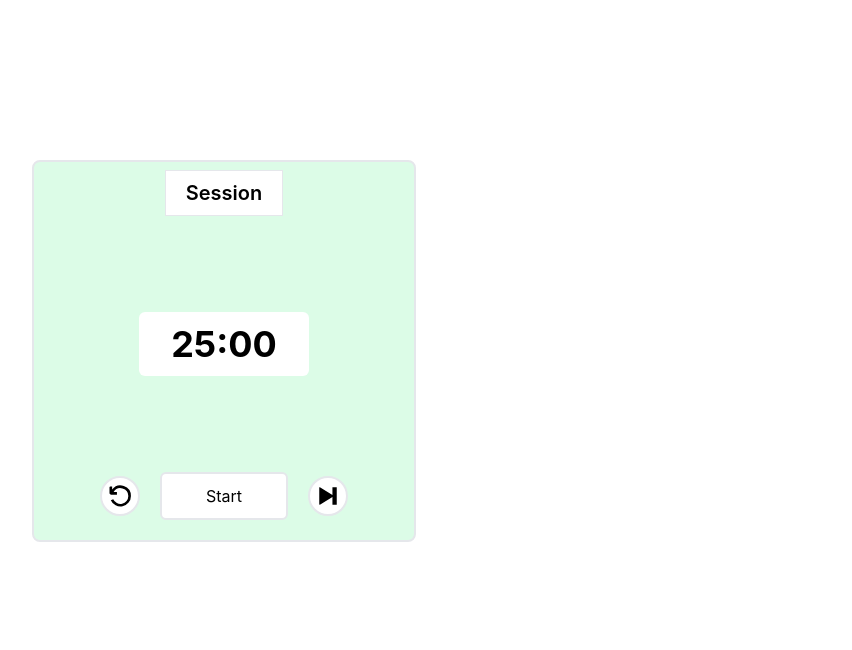
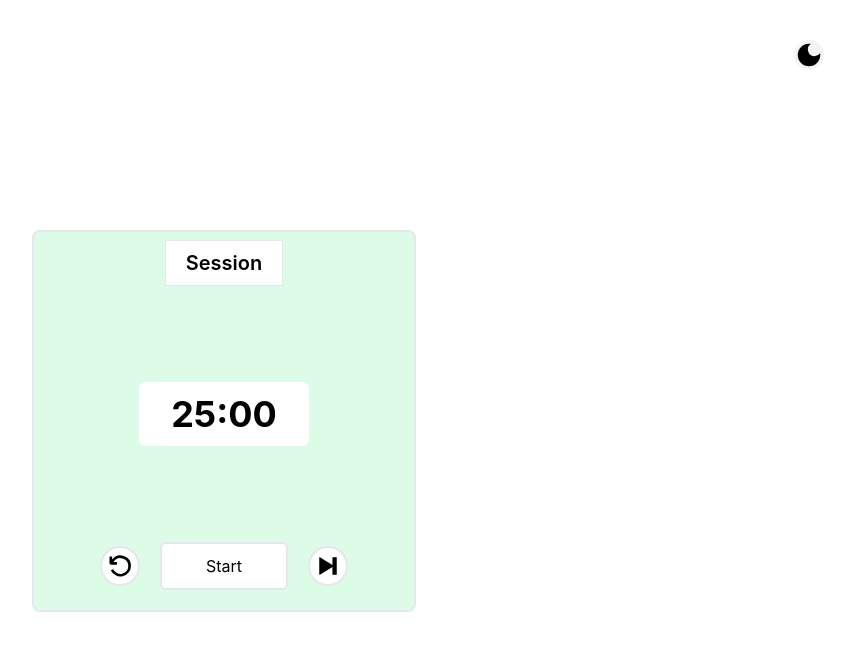
Before and after one commit to VipinTiwari-96/Pomodoro, a React (Create React App) app: page / in a window 1280 px wide. Shown: the top 650 px of the page, without its empty margins (416-1268 px from the left). Built offline with nearby package versions, Linux system fonts and the light colour scheme.

Commit message:
dark mode

```diff
--- a/src/App.tsx
+++ b/src/App.tsx
@@ -1,9 +1,32 @@
+import { useState } from "react";
 import TimerContainer from "./components/TimerContainer";
+import { MdDarkMode } from "react-icons/md";
+import { MdOutlineDarkMode } from "react-icons/md";
 
 function App() {
+  const [toogleTheme, setToogleTheme] = useState<boolean>(false);
   return (
-    <div className="pt-40">
-      <TimerContainer />
+    <div
+      className={`h-screen p-10 ${toogleTheme ? "bg-gray-800" : "bg-white"}`}
+    >
+      <div className=" flex justify-end ">
+        {toogleTheme ? (
+          <MdOutlineDarkMode
+            onClick={() => setToogleTheme(false)}
+            size={30}
+            className={`cursor-pointer rounded-full text-blue-400 `}
+          />
+        ) : (
+          <MdDarkMode
+            onClick={() => setToogleTheme(true)}
+            size={30}
+            className="cursor-pointer rounded-full bg-gray-100 "
+          />
+        )}
+      </div>
+      <div className="pt-40">
+        <TimerContainer />
+      </div>
     </div>
   );
 }
```
